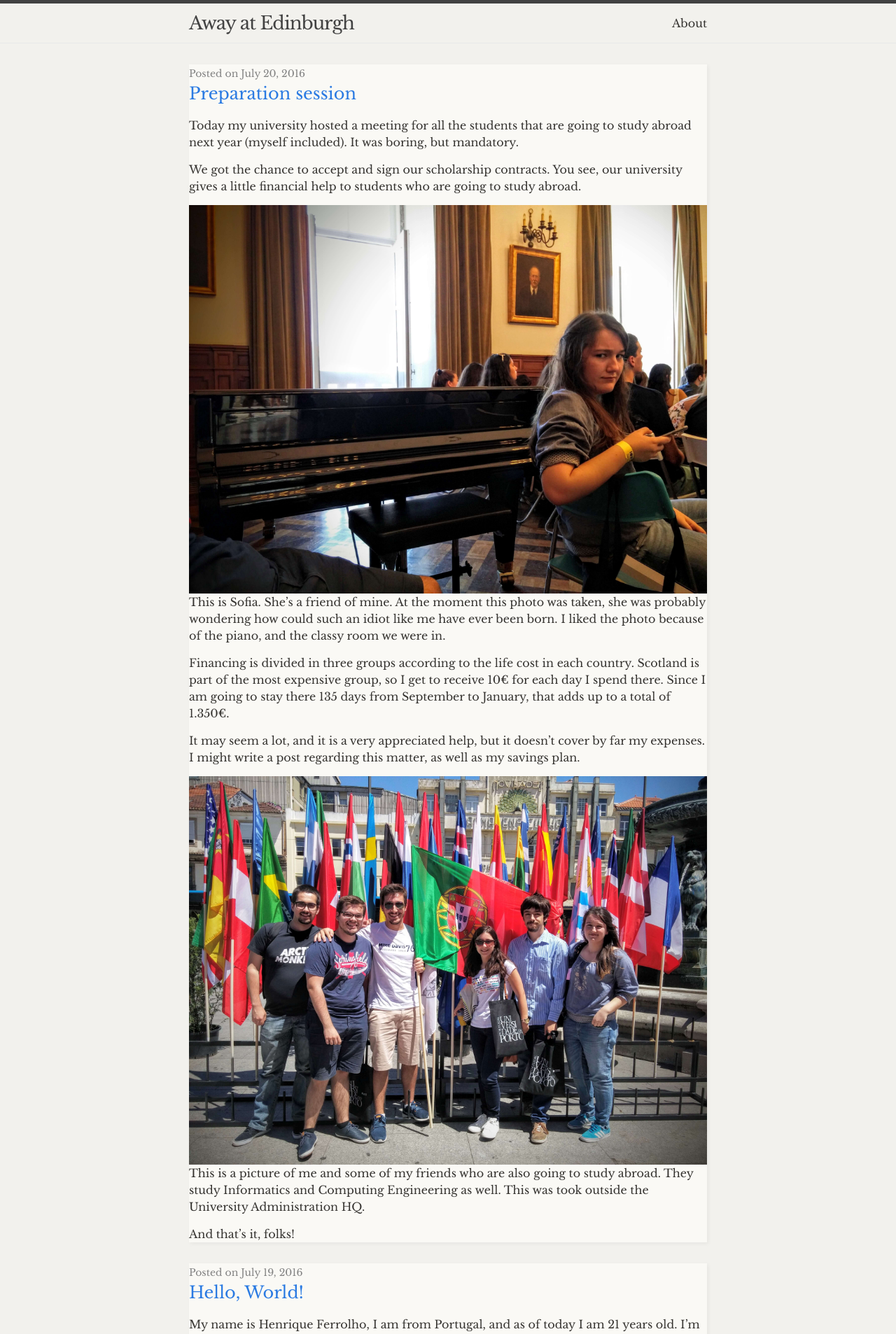
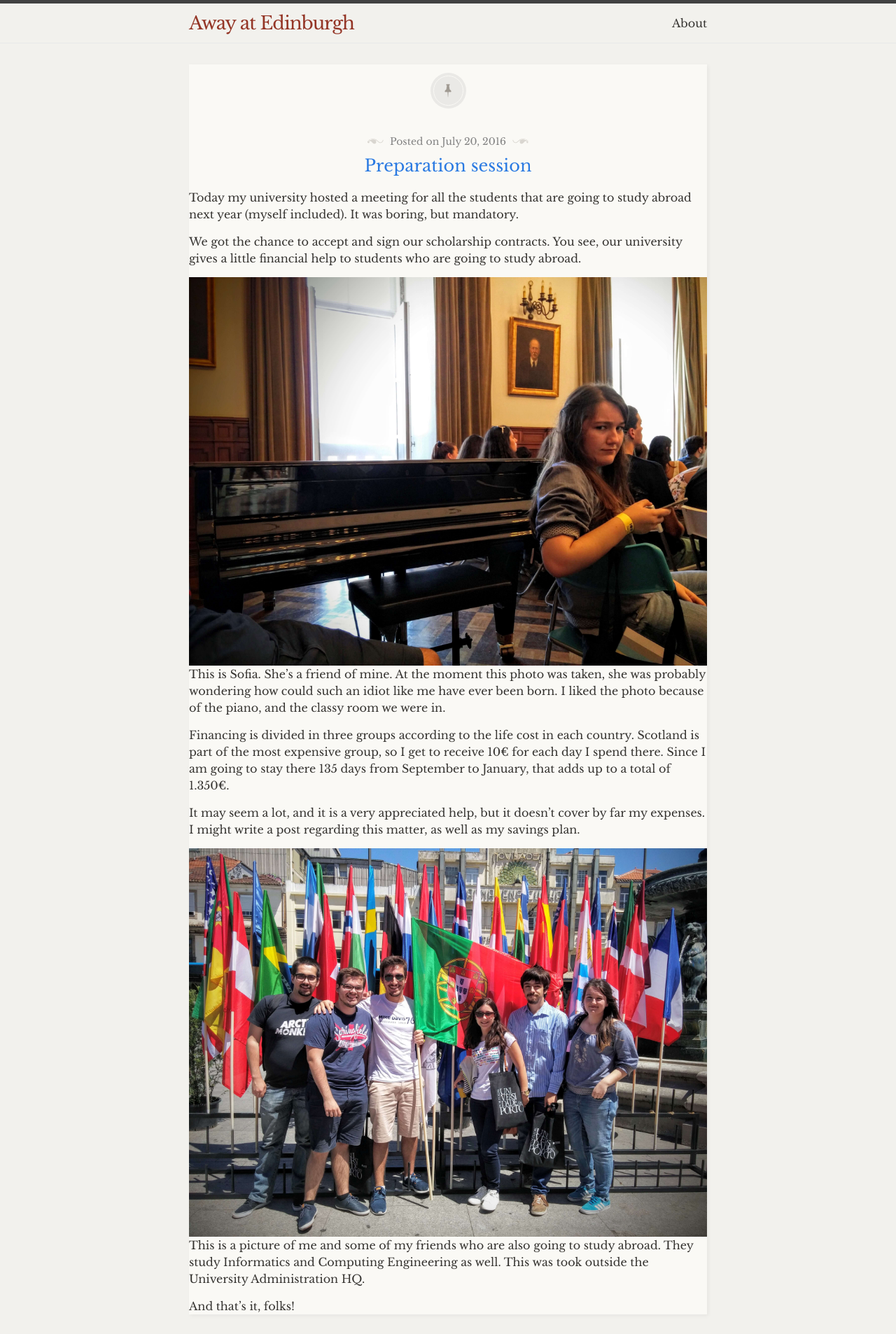
Before and after one commit to ferrolho/away-at-edinburgh, a Jekyll site: the page built from index.html, in a window 1280 px wide. Shown: the top 1906 px of the page at 70% size. Built offline with Jekyll 4.4.1, drawn with Linux system fonts in a browser that asks for light colours; some web fonts are replaced.

Commit message:
Adds Libretto Icons font

```diff
--- a/_includes/head.html
+++ b/_includes/head.html
@@ -9,6 +9,7 @@
 	<meta name="description" content="{% if page.excerpt %}{{ page.excerpt | strip_html | strip_newlines | truncate: 160 }}{% else %}{{ site.description }}{% endif %}">
 
 	<link rel='stylesheet' id='libretto-fonts-css'  href='https://fonts.googleapis.com/css?family=Libre+Baskerville%3A400%2C700%2C400italic%7CPlayfair+Display%3A400%2C700%2C400italic%2C700italic%7CPlayfair+Display+SC%3A700%2C700italic%7CMontserrat%3A400%7CDroid+Sans+Mono%3A400&#038;subset=latin%2Clatin-ext' type='text/css' media='all'>
+
 	<link rel="stylesheet" href="{{ "/css/main.css" | prepend: site.baseurl }}">
 	<link rel="canonical" href="{{ page.url | replace:'index.html','' | prepend: site.baseurl | prepend: site.url }}">
 	<link rel="alternate" type="application/rss+xml" title="{{ site.title }}" href="{{ "/feed.xml" | prepend: site.baseurl | prepend: site.url }}">
--- a/_sass/_base.scss
+++ b/_sass/_base.scss
@@ -100,7 +100,7 @@ a {
 
     &:hover {
         color: $text-color;
-        text-decoration: underline;
+        text-decoration: none;
     }
 }
 
--- a/_sass/_layout.scss
+++ b/_sass/_layout.scss
@@ -20,7 +20,7 @@
 
     &,
     &:visited {
-        color: $grey-color-dark;
+        color: $title-color;
     }
 }
 
@@ -183,6 +183,51 @@
         background: #faf9f5;
         box-shadow: 2px 2px 6px rgba(0, 0, 0, 0.05);
         margin-bottom: $spacing-unit;
+
+        > header {
+            text-align: center;
+
+            &:before {
+                background: #eae9e6;
+                border: 1px solid #d9d6d0;
+                border-color: #faf9f5;
+                border-radius: 50%;
+                box-shadow: 0 0 0 4px #eae9e6;
+                color: #a09a92;
+                content: "p";
+                display: inline-block;
+                font-family: libretto-icons;
+                font-size: 21px;
+                line-height: 21px;
+                margin: 1rem auto 2rem;
+                padding: 10px;
+                text-shadow: none;
+            }
+
+            > div {
+                &:before {
+                    color: #d9d6d0;
+                    content: "~";
+                    display: inline-block;
+                    font-family: libretto-icons;
+                    font-size: 24px;
+                    margin: 0 0.25rem;
+                    text-shadow: none;
+                    vertical-align: -6px;
+                }
+
+                &:after {
+                    color: #d9d6d0;
+                    content: "`";
+                    display: inline-block;
+                    font-family: libretto-icons;
+                    font-size: 24px;
+                    margin: 0 0.25rem;
+                    text-shadow: none;
+                    vertical-align: -6px;
+                }
+            }
+        }
     }
 }
 
--- a/css/main.scss
+++ b/css/main.scss
@@ -2,6 +2,20 @@
 # Only the main Sass file needs front matter (the dashes are enough)
 ---
 @charset "utf-8";
+
+
+
+// Font variables
+$font-name: libretto-icons;
+$font-path-file-name: {{ site.baseurl }}/assets/fonts/$font-name/$font-name;
+
+@font-face {
+    font-family: $font-name;
+    src: url($font-path-file-name+'.eot'); /* IE9 Compat Modes */
+    src: url($font-path-file-name+'.woff') format('woff'), /* Pretty Modern Browsers */
+         url($font-path-file-name+'.ttf')  format('truetype'), /* Safari, Android, iOS */
+         url($font-path-file-name+'.svg#font_name') format('svg'); /* Legacy iOS */
+}
 
 
 
@@ -14,6 +28,7 @@ $base-line-height: 1.5;
 
 $spacing-unit:     30px;
 
+$title-color:      #943526;
 $text-color:       #363431;
 $background-color: #f2f1ed;
 $brand-color:      #2a7ae2;
--- a/index.html
+++ b/index.html
@@ -7,11 +7,15 @@ layout: default
 	<ul class="post-list">
 		{% for post in site.posts %}
 		<li>
-		<span class="post-meta">Posted on {{ post.date | date: "%B %-d, %Y" }}</span>
+			<header>
+				<div>
+					<span class="post-meta">Posted on {{ post.date | date: "%B %-d, %Y" }}</span>
+				</div>
 
-			<h2>
-				<a class="post-link" href="{{ post.url | prepend: site.baseurl }}">{{ post.title }}</a>
-			</h2>
+				<h2>
+					<a class="post-link" href="{{ post.url | prepend: site.baseurl }}">{{ post.title }}</a>
+				</h2>
+			</header>
 
 			{{ post.content }}
 		</li>
```
Also changed, not shown: _includes/footer.html (indentation only), assets/fonts/libretto-icons/libretto-icons.svg (added), assets/fonts/libretto-icons/libretto-icons.ttf (added), assets/fonts/libretto-icons/libretto-icons.woff (added), 1 other file.
